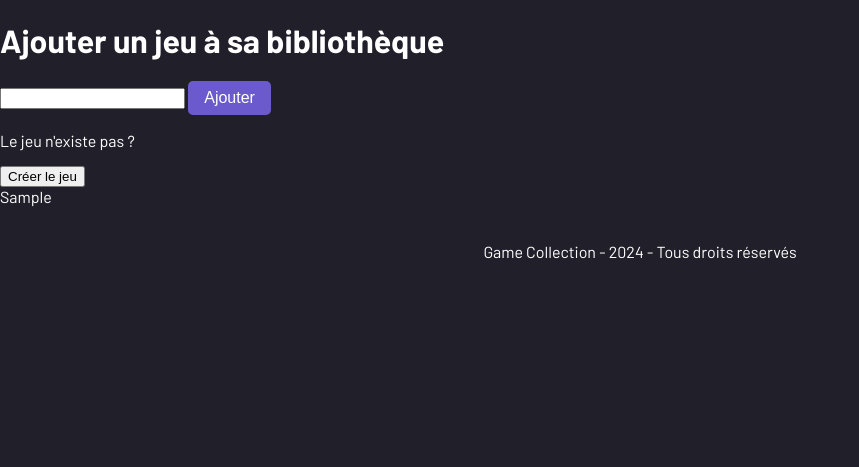
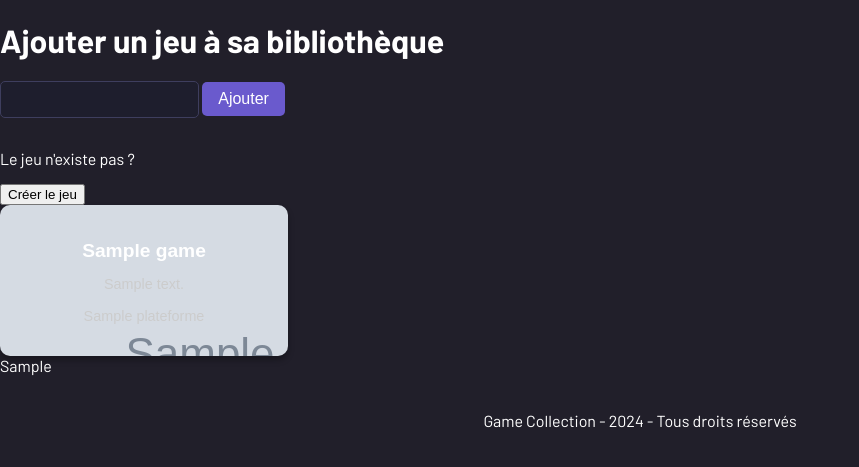
Before and after one commit to Blazes35/game-collection, a PHP site: template Views/AddGameWithoutForm.php in a window 1280 px wide. Shown: the part 59-526 px from the top of the page, without its empty margins (0-859 px from the left). Run offline with PHP 8.4, Linux system fonts and the light colour scheme; the template is opened without the code that fills it: most values are stand-ins (such as "Sample title", 1, 10 or a date in 2020); grey boxes marked "Sample" are stand-in pictures.

Commit message:
Ajout de styles pour les champs de formulaire et mise à jour de la vue AddGameWithoutForm pour afficher la liste des jeux avec des cartes.

```diff
--- a/Assets/CSS/AddGame.css
+++ b/Assets/CSS/AddGame.css
@@ -42,6 +42,17 @@ form button {
     transition: background-color 0.3s ease;
 }
 
+form input {
+    background-color: #1e1e2d;
+    border: 1px solid #3e3e5e;
+    color: #ffffff;
+    padding: 10px;
+    border-radius: 5px;
+    margin-bottom: 15px;
+    outline: none;
+}
+
+
 form button:hover {
     background-color: #5941a9;
 }
--- a/Views/AddGameWithoutForm.php
+++ b/Views/AddGameWithoutForm.php
@@ -11,7 +11,19 @@ ob_start();
 </form>
 <p>Le jeu n'existe pas ?</p>
 <button type="submit" name="createGame" onclick="window.location.href='/Form';" >Créer le jeu</button>
- <div class="container">
+<div class="game-list">
+        <?php foreach ($games as $game): ?>
+            <div class="card" style="background-image: url('<?= htmlspecialchars($game['image_url']) ?>');">
+                <div class="card-body">
+                    <h3 class="card-title"><?= htmlspecialchars($game['nom']) ?></h3>
+                    <p class="card-text"><?= htmlspecialchars($game['description']) ?></p>
+                    <p class="card-text"><?= htmlspecialchars($game['plateforme']) ?></p>
+                </div>
+            </div>
+        <?php endforeach; ?>
+    </div>
+
+<div class="container">
      <?php echo $gameDiv; ?>
  </div>
 
```
